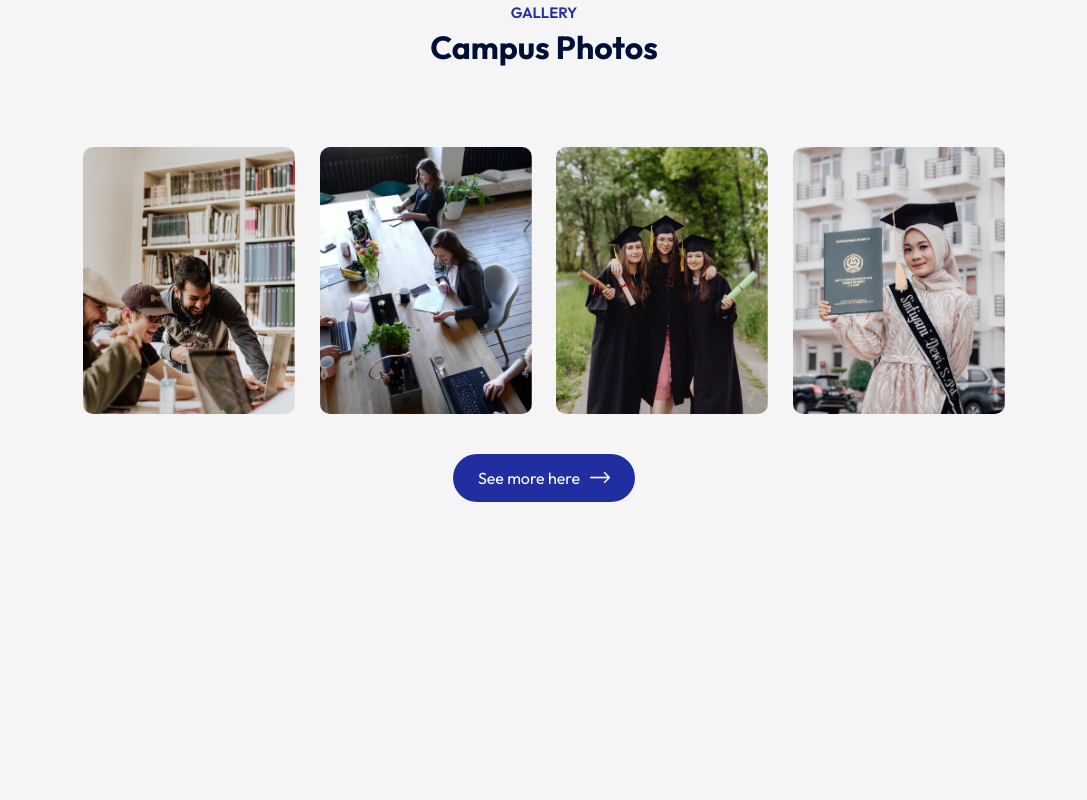
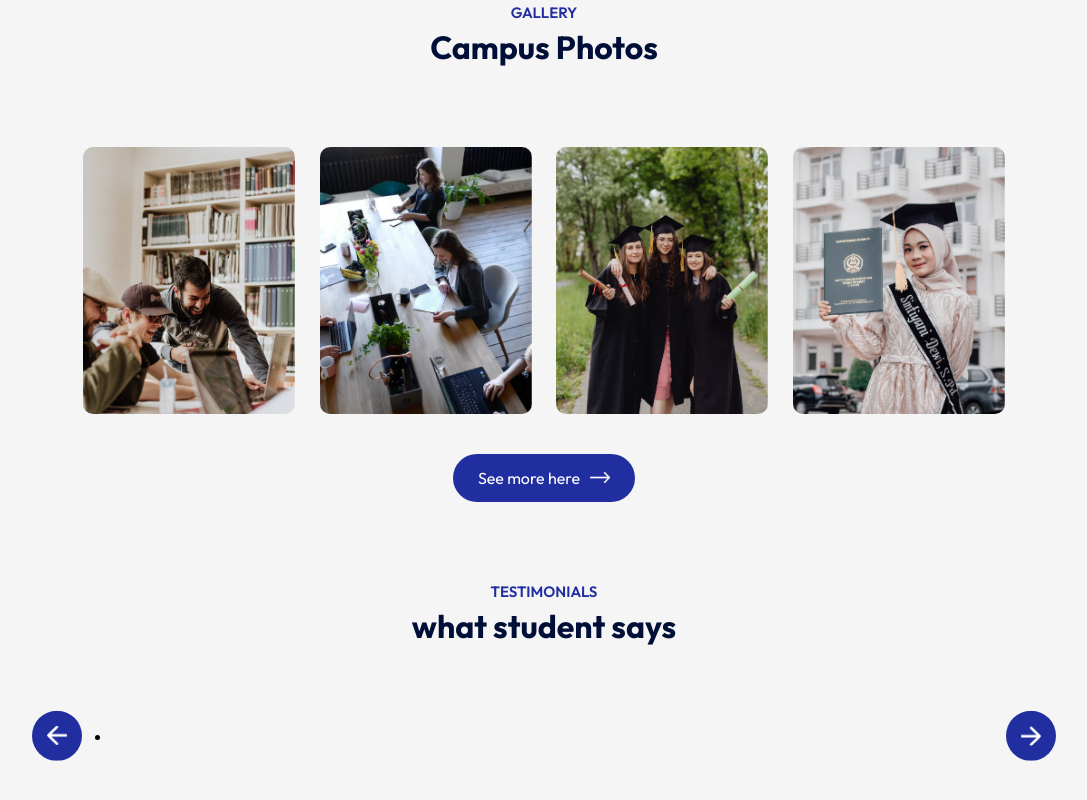
Before and after one commit to sacreations/EDU-site-test, a React (Vite) app: page / in a window 1280 px wide. Shown: the part 1871-2671 px from the top of the page, without its empty margins (96-1183 px from the left). Before the commit the page ends 2453 px from the top, so only its background shows below. Built offline with nearby package versions, Linux system fonts and the light colour scheme.

Commit message:
11.add-back & forword buttons create

```diff
--- a/src/App.jsx
+++ b/src/App.jsx
@@ -5,6 +5,7 @@
 import Title from "./components/Title/Title.jsx";
 import About from "./components/About/About.jsx";
 import Campus from "./components/Campus/Campus.jsx";
+import Testimonials from "./components/Testimonials/Testimonials.jsx";
 
 const App = () => {
   return (
@@ -17,6 +18,8 @@
         <About />
         <Title subtitle="Gallery" title="Campus Photos" />
         <Campus />
+        <Title subtitle="TESTIMONIALS" title="what student says" />
+        <Testimonials />
       </div>
     </div>
   );
--- /dev/null
+++ b/src/components/Testimonials/Testimonials.css
@@ -0,0 +1,20 @@
+.testimonials{
+    margin: 80px auto;
+    padding: 0 80px;
+    position: relative;
+}
+.next-btn, .back-btn{
+   position: absolute;
+   top: 50%;
+   right: 0;
+   transform:translateY(-50%);
+   padding: 15px;
+   width: 50px;
+   border-radius: 50%;
+   cursor: pointer;
+   background: #212EA0;
+}
+.back-btn{
+    right: auto;
+    left: 0;
+}
--- /dev/null
+++ b/src/components/Testimonials/Testimonials.jsx
@@ -0,0 +1,25 @@
+import React from "react";
+import "../Testimonials/Testimonials.css";
+import next_icon from "../../assets/next-icon.png";
+import back_icon from "../../assets/back-icon.png";
+// import user_1 from "../../assets/user-1.png";
+// import user_2 from "../../assets/user-2.png";
+// import user_3 from "../../assets/user-3.png";
+// import user_4 from "../../assets/user-4.png";
+
+const Testimonials = () => {
+  return (
+    <div className="testimonials">
+      <img src={next_icon} alt="" className="next-btn" />
+      <img src={back_icon} alt="" className="back-btn" />
+      <div className="slider">
+        <ul>
+          <li>
+            <div className="slide"></div>
+          </li>
+        </ul>
+      </div>
+    </div>
+  );
+};
+export default Testimonials;
```
